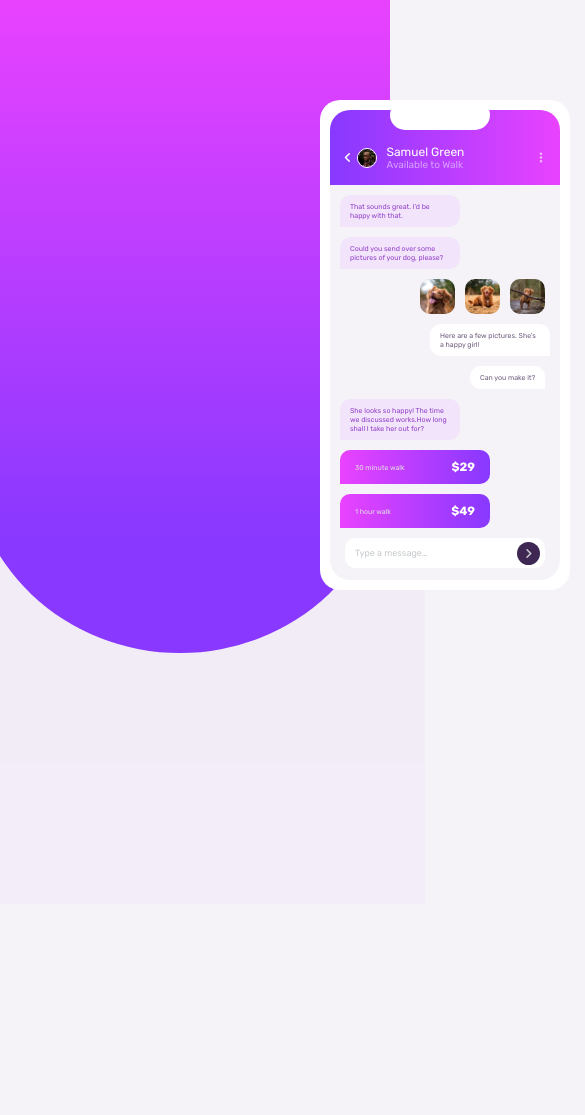
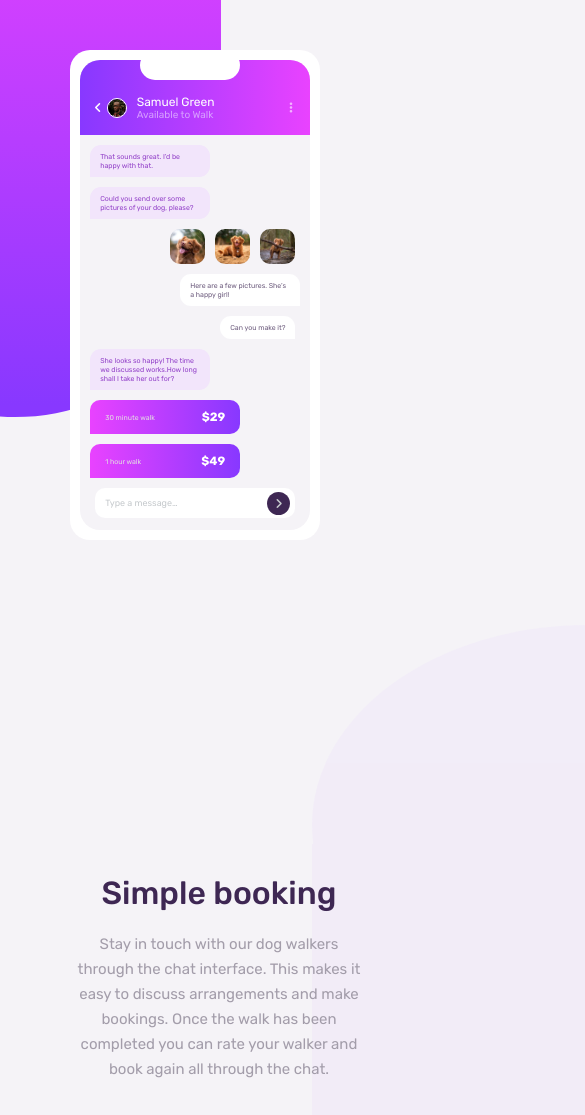
Before and after one commit to devansh373/fm-chat-app-css, a plain HTML site: page index.html in a window 390 px wide. Shown: the top 1115 px of the page, 585 px wide, since content can reach past the window. Before the commit the page ends 904 px from the top, so only its background shows below. Drawn offline with Linux system fonts and the light colour scheme.

Commit message:
mobile design done

```diff
--- a/style.css
+++ b/style.css
@@ -1,76 +1,77 @@
-*{
+* {
   padding: 0;
   margin: 0;
   box-sizing: border-box;
   font-family: "Rubik";
 }
-body{
+body {
   width: 100vw;
   height: 100vh;
   overflow: hidden;
   background-color: hsl(270, 20%, 96%);
 }
-.left-bg{
+.left-bg {
   position: absolute;
 
   top: 30%;
-    left: -30px;
+  /* left: -3%; */
+  right: 73%;
   width: 420px;
 
   height: 400px;
-    background-color:
-     hsl(264, 100%, 61%);
+  background-color: hsl(264, 100%, 61%);
   border-radius: 50%;
   z-index: 1;
 }
-.left-bg::after{
-    content:"";
+.left-bg::after {
+  content: "";
   width: 100%;
   height: 65vh;
   position: absolute;
   top: -64%;
   left: 0;
-    background-image:linear-gradient(hsl(293, 100%, 63%)
-    , hsl(264, 100%, 61%));
-
+  background-image: linear-gradient(hsl(293, 100%, 63%), hsl(264, 100%, 61%));
 
   z-index: 0;
 }
-.right-bg{
+.right-bg {
   position: absolute;
-    bottom: -60px;
-    right: -9%;
+  /* bottom: -60px; */
+  /* bottom: -7%; */
+  top: 50%;
+  /* right: -9%; */
+  left: 70%;
   width: 550px;
   height: 65vh;
   background-color: hsl(271, 89%, 85%);
   opacity: 0.1;
   z-index: -1;
 }
-.right-bg::before{
-    content:"";
+.right-bg::before {
+  content: "";
   width: 100%;
   height: 400px;
   position: absolute;
   top: -40%;
   left: 0;
-    background-color:
-    hsl(271, 89%, 85%);
+  background-color: hsl(271, 89%, 85%);
   border-radius: 50%;
   z-index: -2;
 }
-.phone{
+.phone {
   z-index: 2;
   height: 490px;
   width: 250px;
   position: relative;
   background-color: #fff;
   position: absolute;
-    left: 320px;
+  /* left: 320px; */
+  right: 61%;
   top: 100px;
   padding: 10px;
   border-radius: 20px;
 }
-.phone::before{
+.phone::before {
   content: "";
   width: 100px;
   height: 30px;
@@ -80,61 +81,64 @@ z-index: -2;
   top: 0px;
   border-radius: 40px;
 }
-.screen{
+.screen {
   width: 100%;
   height: 100%;
   background-color: hsl(270, 20%, 96%);
   border-radius: 20px;
   overflow: hidden;
 }
-.name{
+.name {
   width: 100%;
   height: 75px;
-    background-image: linear-gradient(to left,hsl(293, 100%, 63%)
-    , hsl(264, 100%, 61%));
+  background-image: linear-gradient(
+    to left,
+    hsl(293, 100%, 63%),
+    hsl(264, 100%, 61%)
+  );
   padding: 26px 0 5px 14px;
   display: flex;
   align-items: center;
   gap: 5px;
 }
-.name i{
+.name i {
   color: white;
   font-size: 12px;
 }
-.dots{
+.dots {
   margin-left: 70px;
   opacity: 0.6;
 }
-.profile{
+.profile {
   display: flex;
   align-items: center;
   gap: 10px;
   font-size: 12px;
   color: white;
 }
-.profile>img{
+.profile > img {
   width: 20px;
   height: 20px;
   border: 1px solid white;
   border-radius: 50%;
 }
-.profile>span{
+.profile > span {
   display: flex;
   flex-direction: column;
 }
-.profile>span span:last-of-type{
+.profile > span span:last-of-type {
   font-size: 10px;
   color: hsl(276, 100%, 81%);
 }
 
-.chats{
+.chats {
   padding: 10px;
   font-size: 7px;
   display: flex;
   flex-direction: column;
   gap: 10px;
 }
-.chats p{
+.chats p {
   width: 120px;
   padding: 7px 10px;
   color: hsl(271, 15%, 43%);
@@ -143,45 +147,48 @@ color: hsl(276, 100%, 81%);
   border-bottom-right-radius: 0;
   margin-left: 90px;
 }
-.chats .left{
+.chats .left {
   background-color: hsl(277, 72%, 94%);
   color: hsl(276, 55%, 52%);
   margin-left: 0;
   border-bottom-right-radius: 11px;
   border-bottom-left-radius: 0;
 }
-.images{
+.images {
   width: 140px;
   display: flex;
   gap: 10px;
   margin-left: 80px;
 }
-.images img{
+.images img {
   width: 35px;
   /* height: 40px; */
   border-radius: 10px;
 }
-.chats .small{
+.chats .small {
   width: fit-content;
   margin-left: 130px;
 }
-.payment{
+.payment {
   padding: 10px 15px;
   width: 150px;
   border-radius: 10px 10px 10px 0px;
-    background-image: linear-gradient(to right,hsl(293, 100%, 63%)
-    , hsl(264, 100%, 61%));
+  background-image: linear-gradient(
+    to right,
+    hsl(293, 100%, 63%),
+    hsl(264, 100%, 61%)
+  );
   color: rgb(227, 224, 224);
   display: flex;
   justify-content: space-between;
   align-items: center;
 }
-.payment span{
+.payment span {
   color: white;
   font-size: 12px;
   font-weight: 700;
 }
-.input{
+.input {
   padding: 10px;
   background-color: #fff;
   border-radius: 10px;
@@ -191,7 +198,7 @@ margin-left: 80px;
   color: hsl(206, 6%, 79%);
   position: relative;
 }
-.input i{
+.input i {
   position: absolute;
   right: 5px;
   top: 4px;
@@ -206,19 +213,64 @@ margin-left: 80px;
   font-weight: 900;
 }
 
-.info{
+.info {
   position: absolute;
   top: 270px;
-    right: 380px;
+  /* right: 380px; */
+  right: 26%;
   width: 360px;
 }
-.info h1{
+.info h1 {
   color: hsl(271, 36%, 24%);
   font-weight: 500;
 }
-.info p{
+.info p {
   font-size: 13px;
   color: hsl(270, 7%, 64%);
   margin-top: 20px;
   line-height: 25px;
 }
+
+@media (max-width:1100px){
+    .right-bg{
+        left: 80%;
+    }
+    .info{
+        /* right: 20%; */
+        left: 47%;
+    }
+}
+
+@media (max-width: 700px) {
+  body {
+    overflow-y: auto;
+        overflow-x: hidden;
+    height: 150vh;
+  }
+  .left-bg {
+    left: -50%;
+    top: 2%;
+  }
+  .left-bg::after {
+    left: -4px;
+    top: -40%;
+  }
+  .phone {
+    left: 18%;
+    top: 50px;
+  }
+  .right-bg {
+    top: 100vh;
+    right: -100%;
+  }
+  .info {
+    z-index: 10;
+    top: 100vh;
+    left: 10%;
+    padding: 30px 36px;
+    text-align: center;
+  }
+  .info p {
+    font-size: 15px;
+  }
+}
```
Lines whose indentation alone changed are shown as unchanged.
